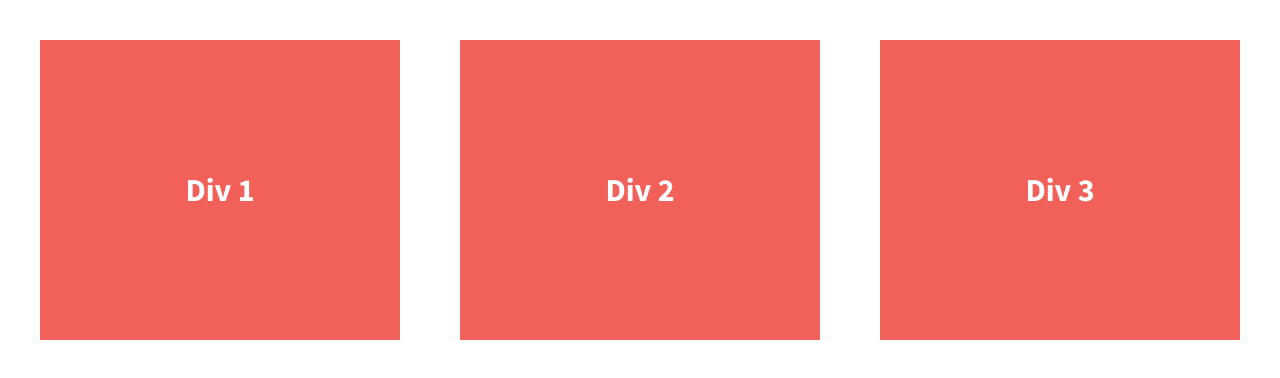
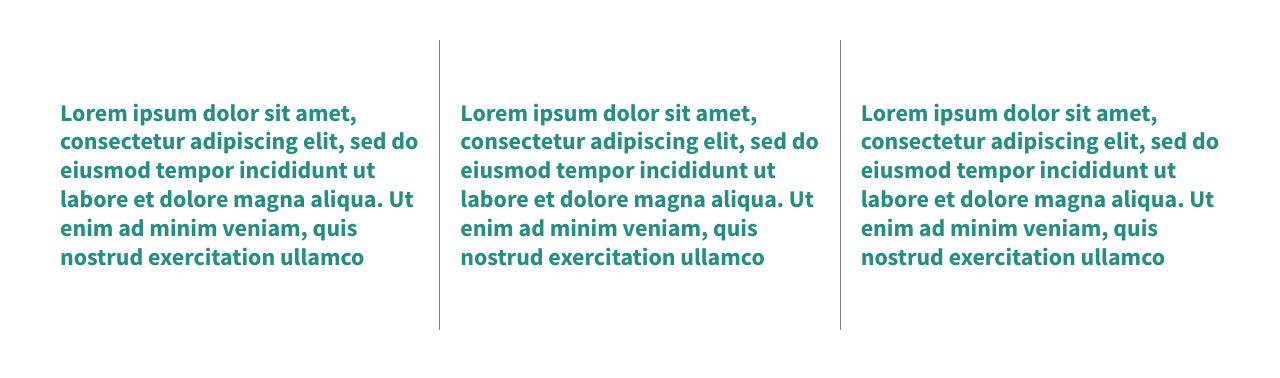
Before and after one commit to Kmcclain2/flex-grid, a plain HTML site: page index.html in a window 1280 px wide. Drawn offline with nearby package versions, Linux system fonts and the light colour scheme.

Commit message:
second commit

```diff
--- a/css/main.css
+++ b/css/main.css
@@ -113,20 +113,32 @@ body {
   font-weight: 700;
   display: flex;
 justify-content: space-between;
+
 }
 
 .div-1, .div-2, .div-3 {
   /*give the divs a width of 30%, add display:flex, set justify-content and align-items to center*/
-  color: #fff;
-  line-height: 1.5em;
-  font-size: 1.6em;
-  background-color: #f16059;
+  color: #258e84;
+  line-height: 1.2em;
+  font-size: 1.2em;
+  background-color: #fff;
   width: 30%;
-  height: 300px;
+  height: 250px;
   display: flex;
   justify-content: center;
   align-items: center;
+  text-align: left;
+  padding: 20px;
+
 }
+
+.div-2 {
+  border-left: 1px solid gray;
+  border-right: 1px solid gray;
+}
+
+
+
 
 
 
--- a/index.html
+++ b/index.html
@@ -23,13 +23,13 @@
 
         <section class="wrapper">
             <div class="div-1">
-                Div 1
+                <p>Lorem ipsum dolor sit amet, consectetur adipiscing elit, sed do eiusmod tempor incididunt ut labore et dolore magna aliqua. Ut enim ad minim veniam, quis nostrud exercitation ullamco</p>
             </div>
             <div class="div-2">
-                Div 2
+              <p>Lorem ipsum dolor sit amet, consectetur adipiscing elit, sed do eiusmod tempor incididunt ut labore et dolore magna aliqua. Ut enim ad minim veniam, quis nostrud exercitation ullamco</p>
             </div>
             <div class="div-3">
-                Div 3
+              <p>Lorem ipsum dolor sit amet, consectetur adipiscing elit, sed do eiusmod tempor incididunt ut labore et dolore magna aliqua. Ut enim ad minim veniam, quis nostrud exercitation ullamco</p>
             </div>
         </section>
 
```
